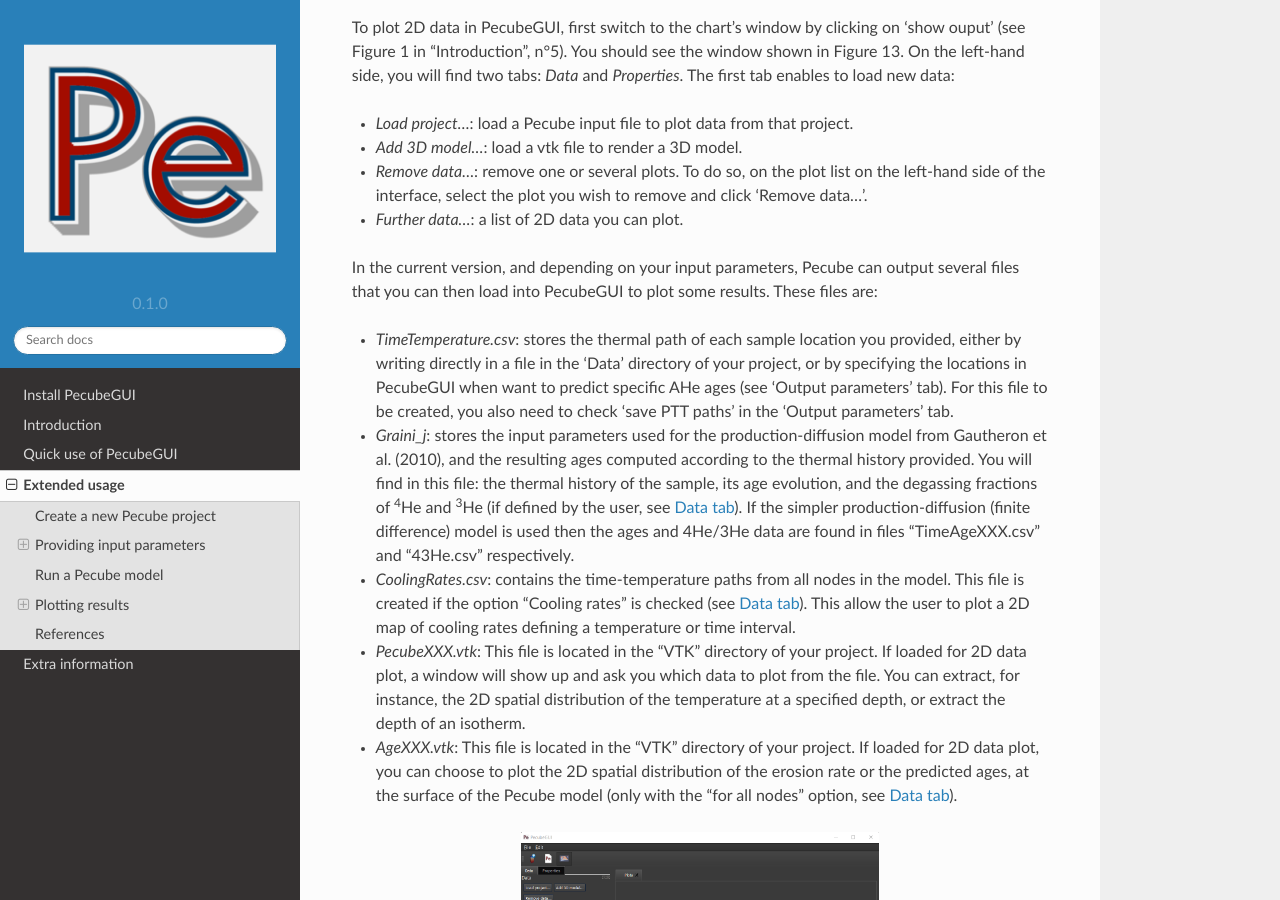
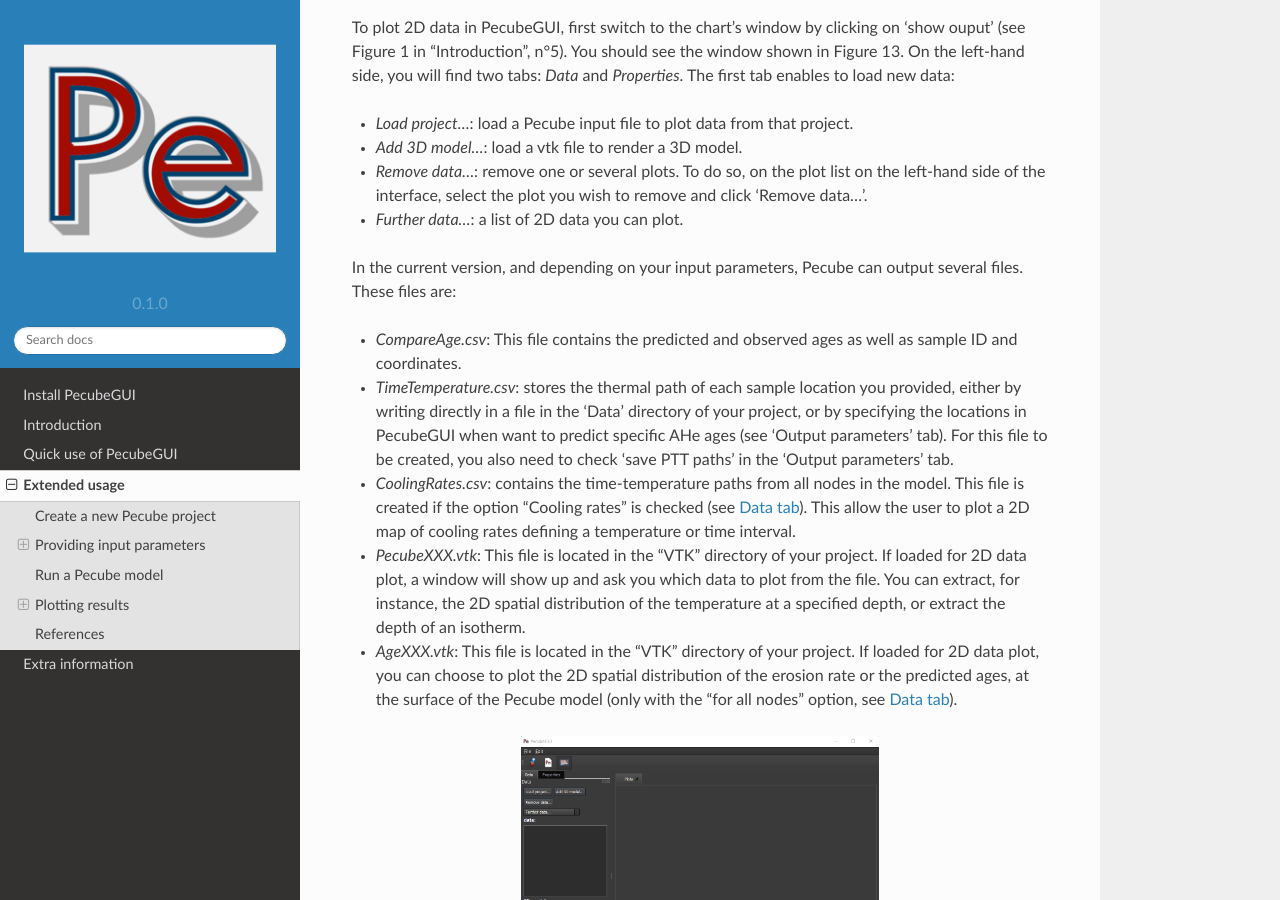
Before and after one commit to MBernAca/PecubeGUI_Doc, a Sphinx documentation site: the page built from docs/source/Usage.rst, in a window 1280 px wide and 900 px high, scrolled down 11125 px. Built offline with Sphinx 7.4.7 and the Read the Docs theme 2.0.0, drawn with Linux system fonts in a browser that asks for light colours; some of the changed text lies outside the part shown.

Commit message:
Update Usage.rst

```diff
--- a/docs/source/Usage.rst
+++ b/docs/source/Usage.rst
@@ -246,10 +246,10 @@
 * *Further data...*: a list of 2D data you can plot.
 
 
-In the current version, and depending on your input parameters, Pecube can output several files that you can then load into PecubeGUI to plot some results. These files are:
+In the current version, and depending on your input parameters, Pecube can output several files. These files are:
 
+*	*CompareAge.csv*: This file contains the predicted and observed ages as well as sample ID and coordinates.
 *	*TimeTemperature.csv*: stores the thermal path of each sample location you provided, either by writing directly in a file in the ‘Data’ directory of your project, or by specifying the locations in PecubeGUI when want to predict specific AHe ages (see ‘Output parameters’ tab). For this file to be created, you also need to check ‘save PTT paths’ in the ‘Output parameters’ tab.
-*	*Graini_j*: stores the input parameters used for the production-diffusion model from Gautheron et al. (2010), and the resulting ages computed according to the thermal history provided. You will find in this file: the thermal history of the sample, its age evolution, and the degassing fractions of \ :sup:`4`\He and \ :sup:`3`\He (if defined by the user, see :ref:`Ages-tab`). If the simpler production-diffusion (finite difference) model is used then the ages and 4He/3He data are found in files "TimeAgeXXX.csv" and "43He.csv" respectively.
 * *CoolingRates.csv*: contains the time-temperature paths from all nodes in the model. This file is created if the option "Cooling rates" is checked (see :ref:`Ages-tab`). This allow the user to plot a 2D map of cooling rates defining a temperature or time interval.
 * *PecubeXXX.vtk*: This file is located in the "VTK" directory of your project. If loaded for 2D data plot, a window will show up and ask you which data to plot from the file. You can extract, for instance, the 2D spatial distribution of the temperature at a specified depth, or extract the depth of an isotherm.
 * *AgeXXX.vtk*:  This file is located in the "VTK" directory of your project.  If loaded for 2D data plot, you can choose to plot the 2D spatial distribution of the erosion rate or the predicted ages, at the surface of the Pecube model (only with the "for all nodes" option, see :ref:`Ages-tab`).
```
